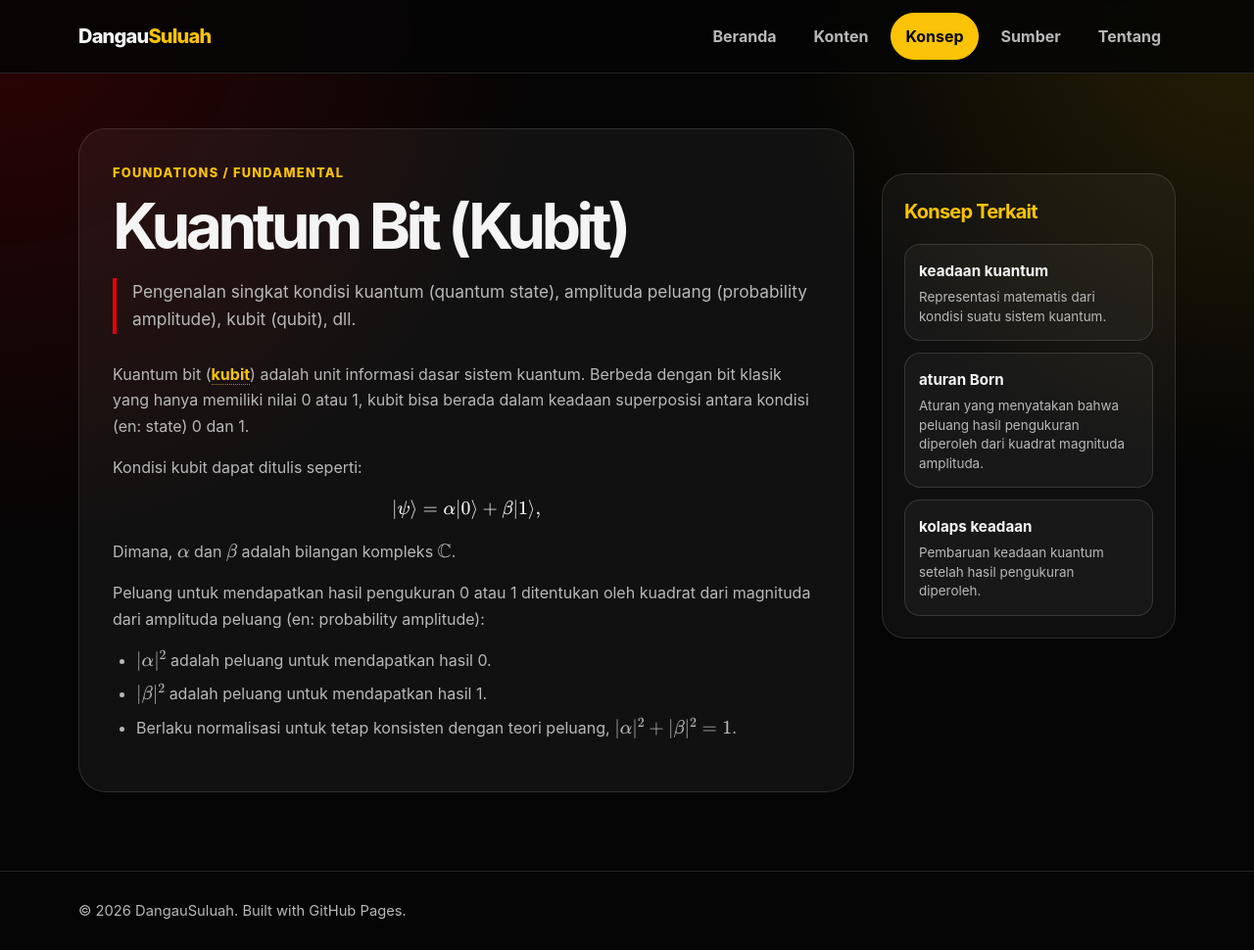
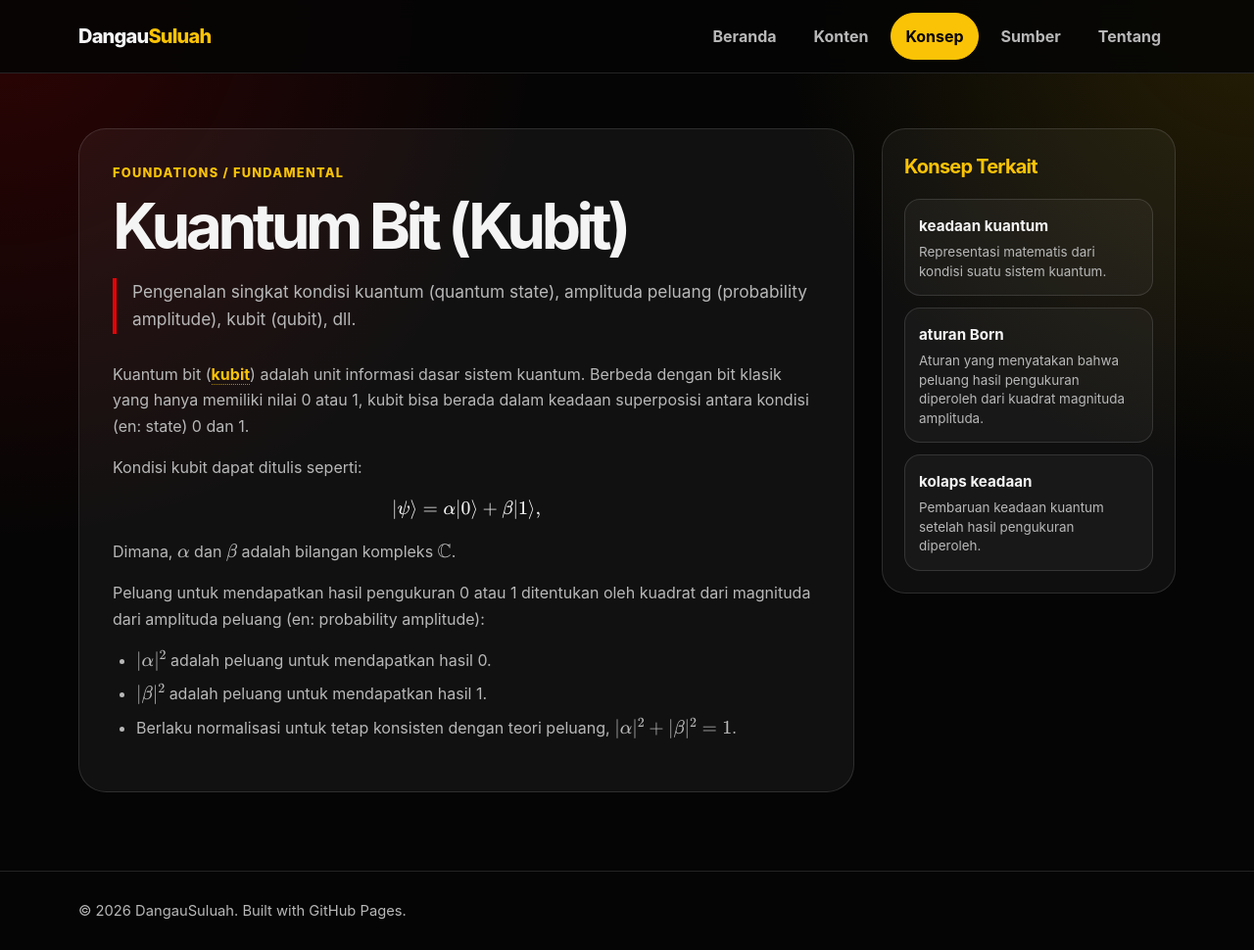
Before and after one commit to dangausuluah/dangausuluah.github.io, a Jekyll site: the page built from _concepts/qubit.md, in a window 1280 px wide and 970 px high. Shown: the whole window at 98% size. Built offline with Jekyll 4.4.1, drawn with Linux system fonts in a browser that asks for light colours.

Commit message:
Update style.css

```diff
--- a/assets/css/style.css
+++ b/assets/css/style.css
@@ -476,50 +476,6 @@
   color: var(--text);
 }
 
-.related-concepts {
-  margin-top: 46px;
-  padding-top: 28px;
-  border-top: 1px solid var(--border);
-}
-
-.related-concepts h2 {
-  font-size: 1.5rem;
-  margin-bottom: 16px;
-  color: var(--yellow);
-}
-
-.related-list {
-  display: grid;
-  gap: 12px;
-}
-
-.related-item {
-  display: block;
-  border: 1px solid var(--border);
-  background: rgba(255,255,255,0.04);
-  border-radius: 18px;
-  padding: 18px;
-  transition: 0.2s ease;
-}
-
-.related-item:hover {
-  border-color: var(--yellow);
-  background: rgba(255,255,255,0.075);
-  transform: translateX(3px);
-}
-
-.related-item strong {
-  display: block;
-  color: var(--text);
-  margin-bottom: 4px;
-}
-
-.related-item span {
-  display: block;
-  color: var(--muted);
-  font-size: 0.94rem;
-}
-
 .article-shell {
   display: grid;
   grid-template-columns: minmax(0, 1fr) 300px;
```
